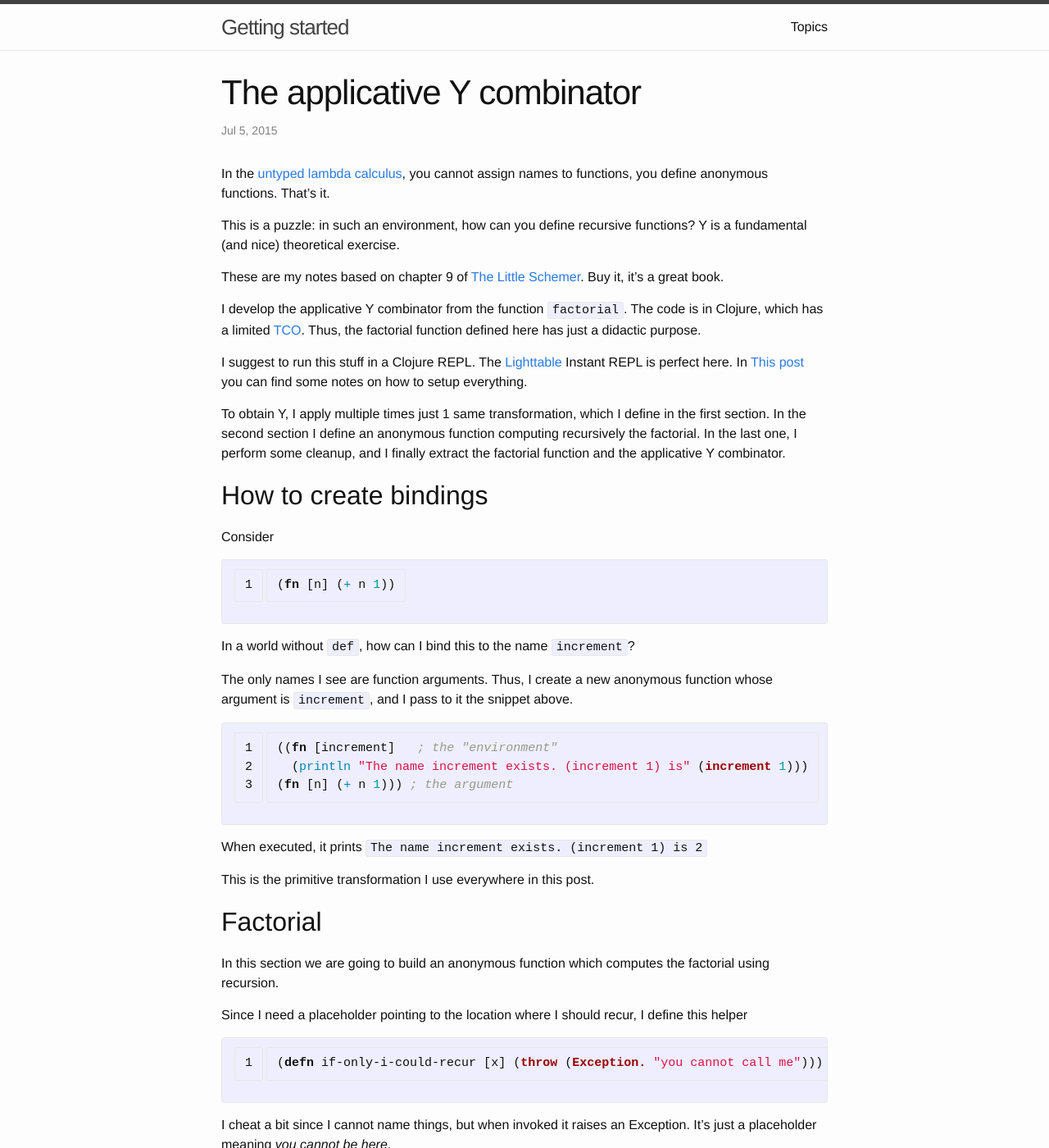
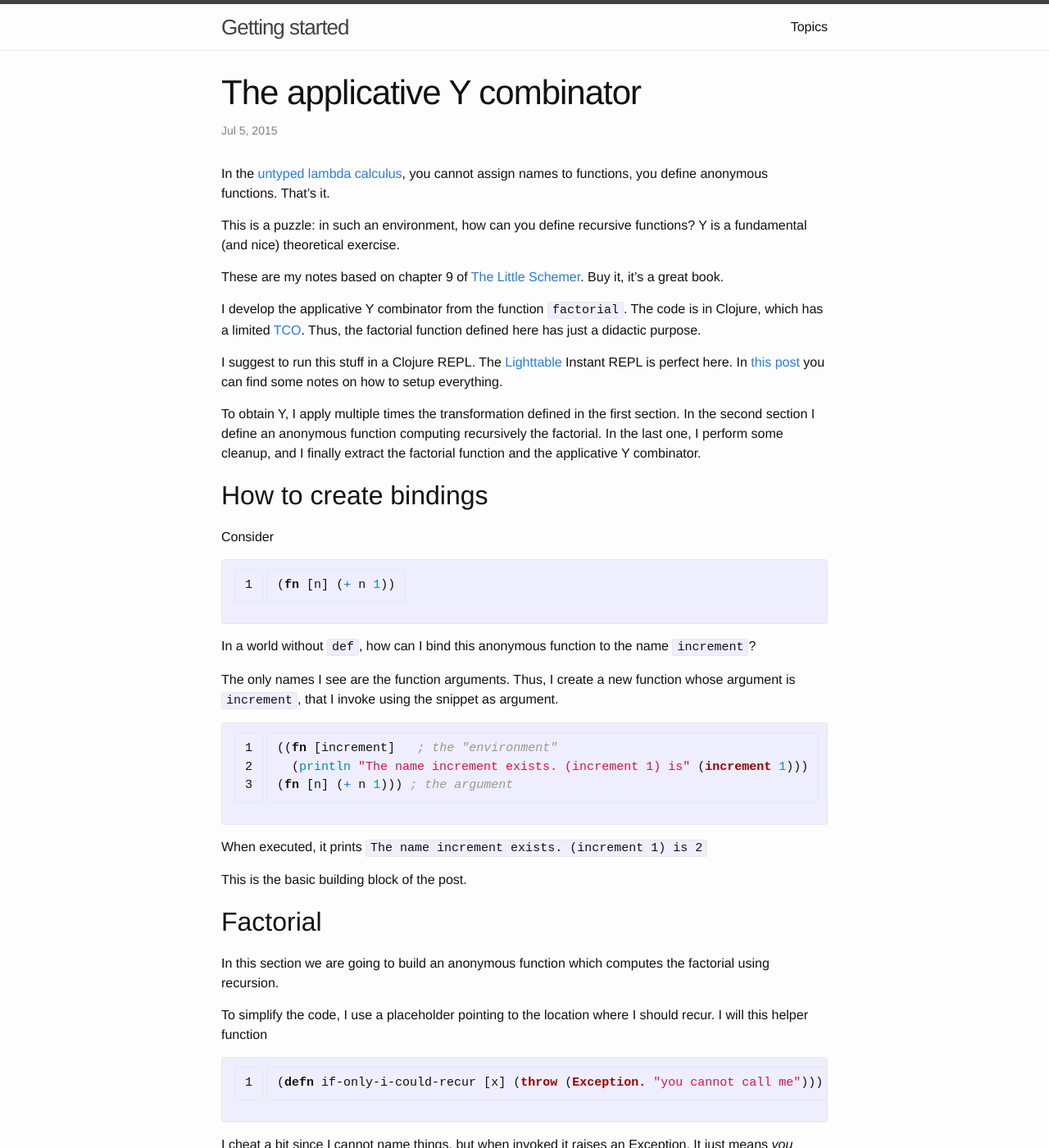
Before and after one commit to vdelia/vdelia.github.io, a Jekyll site: the page built from _posts/2015-07-05-ycombinator.md, in a window 1280 px wide and 1400 px high. Shown: the whole window at 82% size. Built offline with Jekyll 4.4.1, drawn with Linux system fonts in a browser that asks for light colours; some of the changed text lies outside the part shown.

Commit message:
fix typos

```diff
--- a/_posts/2015-07-05-ycombinator.md
+++ b/_posts/2015-07-05-ycombinator.md
@@ -21,11 +21,12 @@ The code is in Clojure, which has a limited [TCO][tail-call].
 Thus, the factorial function defined here has just a didactic purpose.
 
 I suggest to run this stuff in a Clojure REPL. The [Lighttable][lighttable] Instant REPL is perfect here.
-In [This post][clojure-intro] you can find some notes on how to setup everything.
+In [this post][clojure-intro] you can find some notes on how to setup everything.
 
-To obtain Y, I apply multiple times just 1 same transformation, which I define in the first section.
+To obtain Y, I apply multiple times the transformation defined in the first section.
 In the second section I define an anonymous function computing recursively the factorial.
-In the last one, I perform some cleanup, and I finally extract the factorial function and the applicative Y combinator.
+In the last one, I perform some cleanup, and I finally extract the factorial
+function and the applicative Y combinator.
 
 ## How to create bindings
 
@@ -35,10 +36,12 @@ Consider
 (fn [n] (+ n 1))
 {% endhighlight %}
 
-In a world without `def`, how can I bind this to the name `increment`?
+In a world without `def`, how can I bind this anonymous function to the name
+`increment`?
 
-The only names I see are function arguments. Thus, I create a new anonymous function
-whose argument is  `increment`, and I pass to it the snippet  above.
+The only names I see are the function arguments. Thus, I create a new
+function whose argument is  `increment`, that I invoke using the snippet
+as argument.
 
 {% highlight clojure linenos=table %}
 ((fn [increment]   ; the "environment"
@@ -48,21 +51,22 @@ whose argument is  `increment`, and I pass to it the snippet  above.
 
 When executed, it prints `The name increment exists. (increment 1) is 2`
 
-This is the primitive transformation I use everywhere in this post.
+This is the basic building block of the post.
 
 ## Factorial
 
 In this section we are going to build an anonymous function
 which computes the factorial using recursion.
 
-Since I need a placeholder pointing to the location where I should recur, I define this helper
+To simplify the code, I use a placeholder pointing to the location where I
+should recur. I will this helper function
 
 {% highlight clojure linenos=table %}
 (defn if-only-i-could-recur [x] (throw (Exception. "you cannot call me")))
 {% endhighlight %}
 
 I cheat a bit since I cannot name things, but when invoked it raises an Exception.
-It's just a placeholder meaning *you cannot be here*.
+It just means *you cannot be here*.
 
 The `factorial` function looks like this
 
@@ -75,13 +79,14 @@ The `factorial` function looks like this
 {% endhighlight %}
 
 It takes an integer as parameter:
-1.  if it's 0, then the factorial is 1
-2.  otherwise we should recur on n-1. Unfortunately, we cannot. We don't have a name to refer to itself. Good place  for our placeholder, isn't it?
+1.   if it's 0, then the factorial is 1
+2.   otherwise we should recur on n-1. Unfortunately, we cannot. We don't have a name to refer to itself. Good place  for our placeholder, isn't it?
 
-This function is able to compute just the factorial of 0. What we do want to do
-is pass to it the recursive step to execute.
+For the moment, this function is able to compute the factorial of 0. What we do
+want to do is pass to it the recursive step to execute.
 
-How can we assign a name to the next recursive step? By wrapping everything in a new function.
+But how can we assign a name to the next recursive step? By wrapping everything
+in a new function.
 
 {% highlight clojure linenos=table %}
 ((fn [recursive-step]
@@ -108,9 +113,11 @@ As a refactoring, I want to give a name to that *template* of the factorial func
               (recursive-step (dec n)))))))
 {% endhighlight %}
 
-Why that name? Because it does not know yet how to recur, but it returns a function that really looks like a factorial.
+Why that name? Because it does not know yet how to recur, but it returns a
+function that really looks like a factorial.
 
-How can I make it perform more steps? Instead of `if-only-i-could-recur`, the recursive step should be  the function generated by `build-factorial`, i.e. that
+How can I make it perform more steps? Instead of `if-only-i-could-recur`, the
+recursive step should be  the function generated by `build-factorial`, i.e. that
 factorial-like function.
 
 To start, we can use simply `build-factorial`.
@@ -130,8 +137,10 @@ To start, we can use simply `build-factorial`.
 but unfortunately this function is broken. Try to run it!
 
 The problem is that at line 8 we call `recursive-step`, which
-now is bound to `build-factorial`. But `build-factorial` is **not** the factorial function, it is a function able to build it when it receives a function (the recurring step) as argument.
-Which function can we use as argument. **The key of the puzzle is that the only function with a name here is
+now is bound to `build-factorial`. But `build-factorial` is **not** the
+factorial function, it is a function able to build it when it receives a
+function (the recurring step) as argument. Which function can we use as
+argument? **The key of the puzzle is that the only function with a name here is
 `recursive-step` itself. So we use it.**
 
 {% highlight clojure linenos=table %}
@@ -195,8 +204,8 @@ place for the recursive call, it seems natural to call it `factoral`.
    (fn [x] ((recursive-step recursive-step) x)))))
 {% endhighlight %}
 
-Now what's beneath `((fn [factorial]...` really looks like the recursive definition of factorial.
-  I name it `f` and I extract it to get
+Now what's beneath `((fn [factorial]...` really looks like the recursive
+  definition of factorial. I name it `f` and I extract it to get
 
   {% highlight clojure linenos=table %}
   ((fn [f]
@@ -234,7 +243,10 @@ Y uses the factory to build a new function, passing as argument to it
 (i.e. the recursive step) another instance of the function built with the
 factory itself.
 
-In an environment where you cannot name things, Y allows you to build functions referring to themselves.
+In an environment where you cannot name things, Y allows you to build functions
+referring to themselves.
+
+This code
 
 {% highlight clojure linenos=table %}
   (Y
```
Also changed, not shown: other parts of _posts/2015-07-05-ycombinator.md (+1 -1 lines).
